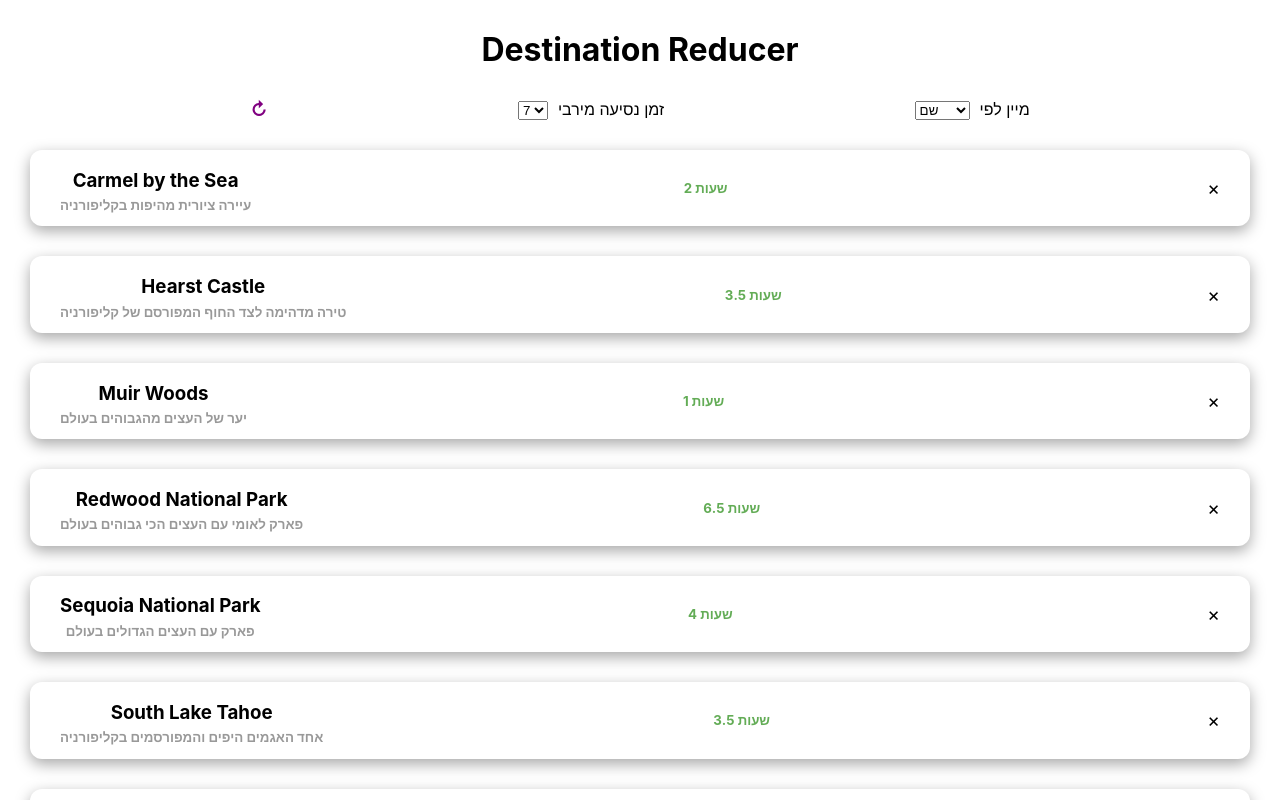
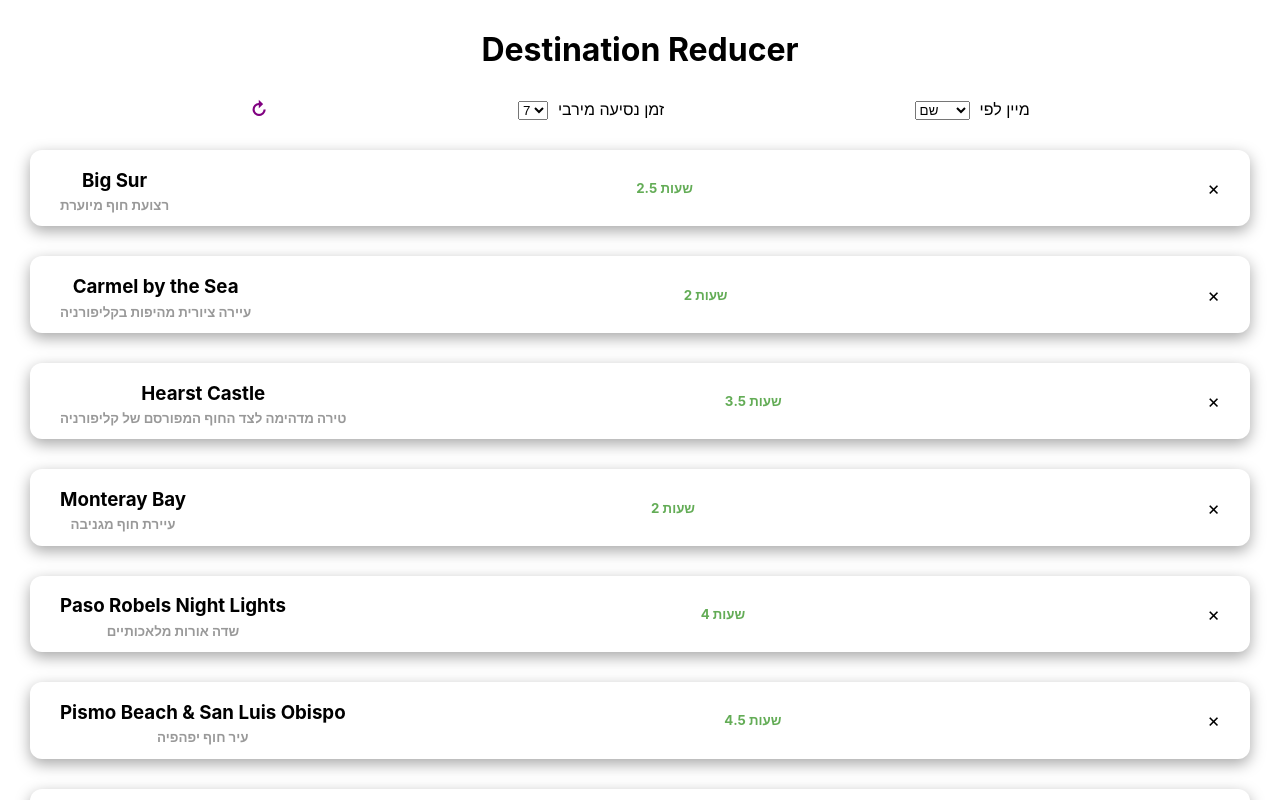
Before and after one commit to yogev83/DestinationReducer, a React (Create React App) app: page / in a window 1280 px wide. Shown: the top 800 px of the page. Built offline with nearby package versions, Linux system fonts and the light colour scheme.

Commit message:
Add files via upload

```diff
--- a/src/destinations.js
+++ b/src/destinations.js
@@ -1,64 +1,64 @@
 export const destinations = {
-  RedwoodNtlPark: {
-    name: "Redwood National Park",
-    desc: "פארק לאומי עם העצים הכי גבוהים בעולם",
-    distance: 6.5,
-    website: "https://www.nps.gov/redw/index.htm",
-    attractions:
-      "הרבה טבע, הרבה שקט, עצים ענקיים,בעלי חיים,קו חוף יפה,נסיעה מאוד מיוחדת",
-    map: "https://www.nationsonline.org/maps/Physical-World-Map-3360.jpg",
-    images: ["./redwoods1.jpeg", "./redwoods2.jpeg", "./redwoods3.jpeg"],
-    rating: 0,
-    visible: true,
-  },
-  MuirWoods: {
-    name: "Muir Woods",
-    desc: "יער של העצים מהגבוהים בעולם",
-    distance: 1,
-    website: "https://www.nps.gov/muwo/index.htm",
-    attractions:
-      "עצים גבוהים, מסלולי הליכה, נסיעה יפה בהרים מול הים, צילמו שם הרבה סרטים עם סצנות כביכול בחלל",
-    map: "https://www.nationsonline.org/maps/Physical-World-Map-3360.jpg",
-    images: ["./muir1.jpeg", "./muir2.jpeg", "./muir3.jpeg"],
-    rating: 0,
-    visible: true,
-  },
-  SouthLakeTahoe: {
-    name: "South Lake Tahoe",
-    desc: "אחד האגמים היפים והמפורסמים בקליפורניה",
-    distance: 3.5,
-    website: "https://visitinglaketahoe.com/",
-    attractions:
-      "מים צלולים, מסלולי הליכה, נופים וטבע, סקי מים, רכבל שעולה להרים, רכבת הרים, אווירה כייפית, קייאקים",
-    map: "https://www.nationsonline.org/maps/Physical-World-Map-3360.jpg",
-    images: ["./tahoe1.jpeg", "./tahoe2.jpeg", "./tahoe3.jpeg"],
-    rating: 0,
-    visible: true,
-  },
-  YosemiteNtlPark: {
-    name: "Yosemite National Park",
-    desc: "הפארק הלאומי המפורסם בעולם",
-    distance: 3,
-    website: "https://www.nps.gov/yose/index.htm",
-    attractions:
-      "עצי סקוייה ,צוקי גרניט ענקיים, נוף פראי מטורף, טבע ובעלי חיים, אגמים, מפלים, מסלולי הליכה וטיפוס",
-    map: "https://www.nationsonline.org/maps/Physical-World-Map-3360.jpg",
-    images: ["./yosemite1.jpeg", "./yosemite2.jpeg", "./yosemite3.jpeg"],
-    rating: 0,
-    visible: true,
-  },
-  SequoiaNtlPark: {
-    name: "Sequoia National Park",
-    desc: "פארק עם העצים הגדולים בעולם",
-    distance: 4,
-    website: "https://www.nps.gov/seki/index.htm",
-    attractions:
-      "טבע ובעלי חיים, עצים ענקיים, נוף מהמם ,נסיעה עם הרכב דרך גזע עץ",
-    map: "https://www.nationsonline.org/maps/Physical-World-Map-3360.jpg",
-    images: ["./sequioa1.jpeg", "./sequioa2.jpeg", "./sequioa3.jpeg"],
-    rating: 0,
-    visible: true,
-  },
+  // RedwoodNtlPark: {
+  //   name: "Redwood National Park",
+  //   desc: "פארק לאומי עם העצים הכי גבוהים בעולם",
+  //   distance: 6.5,
+  //   website: "https://www.nps.gov/redw/index.htm",
+  //   attractions:
+  //     "הרבה טבע, הרבה שקט, עצים ענקיים,בעלי חיים,קו חוף יפה,נסיעה מאוד מיוחדת",
+  //   map: "https://www.nationsonline.org/maps/Physical-World-Map-3360.jpg",
+  //   images: ["./redwoods1.jpeg", "./redwoods2.jpeg", "./redwoods3.jpeg"],
+  //   rating: 0,
+  //   visible: true,
+  // },
+  // MuirWoods: {
+  //   name: "Muir Woods",
+  //   desc: "יער של העצים מהגבוהים בעולם",
+  //   distance: 1,
+  //   website: "https://www.nps.gov/muwo/index.htm",
+  //   attractions:
+  //     "עצים גבוהים, מסלולי הליכה, נסיעה יפה בהרים מול הים, צילמו שם הרבה סרטים עם סצנות כביכול בחלל",
+  //   map: "https://www.nationsonline.org/maps/Physical-World-Map-3360.jpg",
+  //   images: ["./muir1.jpeg", "./muir2.jpeg", "./muir3.jpeg"],
+  //   rating: 0,
+  //   visible: true,
+  // },
+  // SouthLakeTahoe: {
+  //   name: "South Lake Tahoe",
+  //   desc: "אחד האגמים היפים והמפורסמים בקליפורניה",
+  //   distance: 3.5,
+  //   website: "https://visitinglaketahoe.com/",
+  //   attractions:
+  //     "מים צלולים, מסלולי הליכה, נופים וטבע, סקי מים, רכבל שעולה להרים, רכבת הרים, אווירה כייפית, קייאקים",
+  //   map: "https://www.nationsonline.org/maps/Physical-World-Map-3360.jpg",
+  //   images: ["./tahoe1.jpeg", "./tahoe2.jpeg", "./tahoe3.jpeg"],
+  //   rating: 0,
+  //   visible: true,
+  // },
+  // YosemiteNtlPark: {
+  //   name: "Yosemite National Park",
+  //   desc: "הפארק הלאומי המפורסם בעולם",
+  //   distance: 3,
+  //   website: "https://www.nps.gov/yose/index.htm",
+  //   attractions:
+  //     "עצי סקוייה ,צוקי גרניט ענקיים, נוף פראי מטורף, טבע ובעלי חיים, אגמים, מפלים, מסלולי הליכה וטיפוס",
+  //   map: "https://www.nationsonline.org/maps/Physical-World-Map-3360.jpg",
+  //   images: ["./yosemite1.jpeg", "./yosemite2.jpeg", "./yosemite3.jpeg"],
+  //   rating: 0,
+  //   visible: true,
+  // },
+  // SequoiaNtlPark: {
+  //   name: "Sequoia National Park",
+  //   desc: "פארק עם העצים הגדולים בעולם",
+  //   distance: 4,
+  //   website: "https://www.nps.gov/seki/index.htm",
+  //   attractions:
+  //     "טבע ובעלי חיים, עצים ענקיים, נוף מהמם ,נסיעה עם הרכב דרך גזע עץ",
+  //   map: "https://www.nationsonline.org/maps/Physical-World-Map-3360.jpg",
+  //   images: ["./sequioa1.jpeg", "./sequioa2.jpeg", "./sequioa3.jpeg"],
+  //   rating: 0,
+  //   visible: true,
+  // },
 
   hearstCastle: {
     name: "Hearst Castle",
@@ -99,4 +99,98 @@
     rating: 0,
     visible: true,
   },
+
+  MonteryBay: {
+    name: "Monteray Bay",
+    desc: "עיירת חוף מגניבה",
+    distance: 2,
+    website: "https://www.seemonterey.com/",
+    attractions:
+      "מפרץ מונטריי, גלישת רוח, שיט צפייה בלוויתנים, לפעמים ניתן לראות לוויתנים מהחוף, אחד האקווריומים הגדולים והמפורסמים בארה״ב, קנארי-רו - הרחוב הראשי עם המון חנויות ומסעדות, פרפרי מונארך",
+    map: "https://www.nationsonline.org/maps/Physical-World-Map-3360.jpg",
+    images: [
+      "./monteray1.jpeg",
+      "./monteray2.jpeg",
+      "./monteray3.jpeg",
+      "./monteray4.jpeg",
+    ],
+    rating: 0,
+    visible: true,
+  },
+
+  BigSur: {
+    name: "Big Sur",
+    desc: "רצועת חוף מיוערת",
+    distance: 2.5,
+    website: "https://www.bigsurcalifornia.org/",
+    attractions:
+      "נקודות תצפית מדהימות על כביש 1, גשרים מטורפים, פוינט לובוס, אזור מיוער שקט עם עצים גדולים",
+    map: "https://www.nationsonline.org/maps/Physical-World-Map-3360.jpg",
+    images: ["./bigsur1.jpeg", "./bigsur2.jpeg", "./bigsur3.jpeg"],
+    rating: 0,
+    visible: true,
+  },
+
+  pasoRobels: {
+    name: "Paso Robels Night Lights",
+    desc: "שדה אורות מלאכותיים",
+    distance: 4,
+    website: "https://sensoriopaso.com/",
+    attractions: "שדה מדהים של אורות מלאכותיים, אוכל שתייה ומוזיקה חיה",
+    map: "https://www.nationsonline.org/maps/Physical-World-Map-3360.jpg",
+    images: ["./pr1.jpeg", "./pr2.jpeg", "./pr3.jpeg", "./pr4.jpeg"],
+    rating: 0,
+    visible: true,
+  },
+
+  pismoSanLuis: {
+    name: "Pismo Beach & San Luis Obispo",
+    desc: "עיר חוף יפהפיה",
+    distance: 4.5,
+    website: "https://www.slocity.org/",
+    attractions:
+      "חוף יפהיפה עם מפרץ גדול, קאייקים, מדרחוב מגניב עם מסעדות טובות, קיר ענק שמלא במסטיקים לעוסים",
+    map: "https://www.nationsonline.org/maps/Physical-World-Map-3360.jpg",
+    images: ["./slo1.jpeg", "./slo2.jpeg", "./slo3.jpeg"],
+    rating: 0,
+    visible: true,
+  },
+
+  Solvang: {
+    name: "Solvang",
+    desc: "עיירה דנית שהוקמה בידי יוצאי סקנדינביה",
+    distance: 5.5,
+    website: "https://www.solvangusa.com/",
+    attractions:
+      "מדרחוב מדהים ושונה מכל עיר אחרת בארה״ב, המון המון מאפיות סקנדינביות בכל מקום, תחנת רוח, ייקב",
+    map: "https://www.nationsonline.org/maps/Physical-World-Map-3360.jpg",
+    images: [
+      "./solvang1.jpeg",
+      "./solvang2.jpeg",
+      "./solvang3.jpeg",
+      "./solvang4.jpeg",
+      "./solvang5.jpeg",
+    ],
+    rating: 0,
+    visible: true,
+  },
+
+  SantaBarbra: {
+    name: "Santa Barbra",
+    desc: "עיר חוף מהמפורסמות בארה״ב",
+    distance: 6.5,
+    website: "https://santabarbaraca.com/",
+    attractions:
+      "חוף מהמם, שיט, צפייה בדולפינים, מסיון גדול ויפה, עיר ספרדית עתיקה, המון המון מסעדות ברמה גבוה, אווירה כייפית ויוקרתית",
+    map: "https://www.nationsonline.org/maps/Physical-World-Map-3360.jpg",
+    images: [
+      "./sb1.jpeg",
+      "./sb2.jpeg",
+      "./sb3.jpeg",
+      "./sb4.jpeg",
+      "./sb5.jpeg",
+    ],
+    rating: 0,
+    visible: true,
+  },
 };
```
